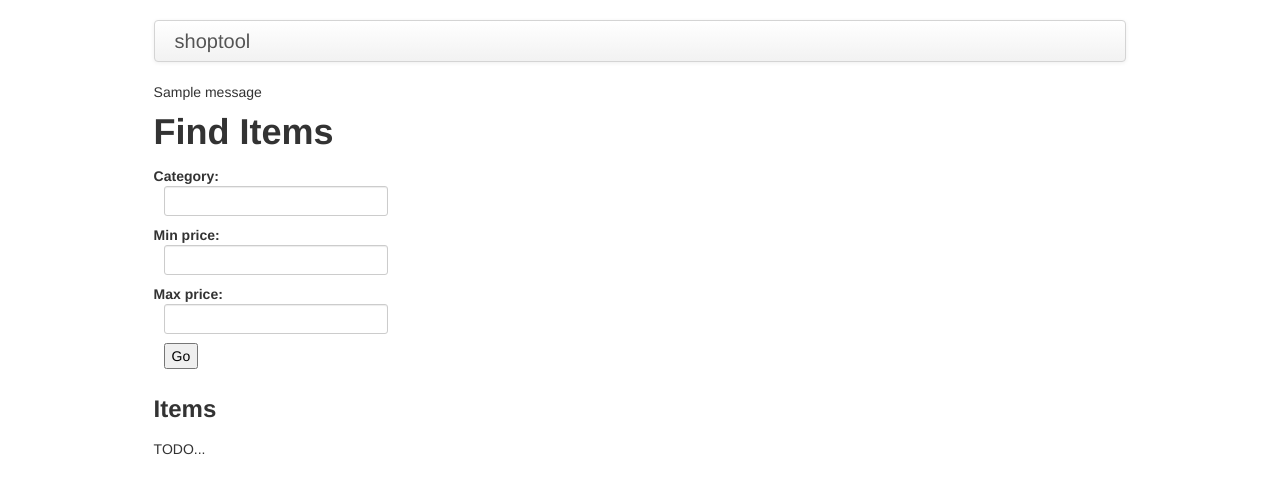
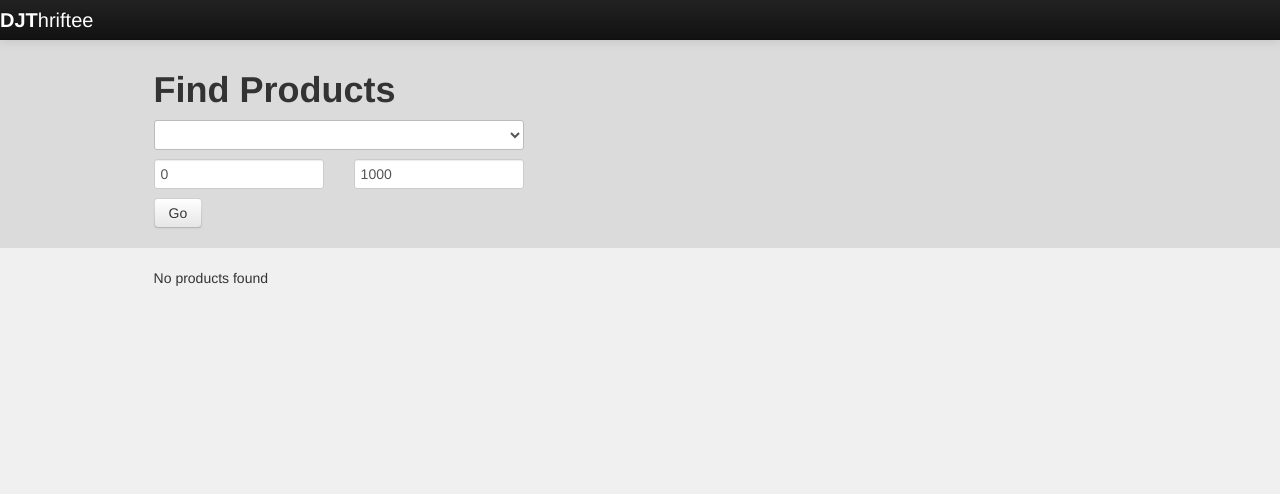
Before and after one commit to asen6/shoptool, a Flask app: page / in a window 1280 px wide; the page is wider, and only the part inside the window is pictured. Shown: the top 494 px of that part. Run offline with Flask 2, Linux system fonts and the light colour scheme; tables that the repository leaves empty hold one stand-in row (values such as "Sample post"); one stand-in notice (Sample message) is shown; some libraries are stand-ins or nearby versions.

Commit message:
JS support + working queries

```diff
--- /dev/null
+++ b/shoptool/static/js/index.js
@@ -0,0 +1,159 @@
+// index.js
+
+// Constants
+var base_url = '/';
+var products_per_row = 3;
+var empty_product_list_text = 'No products found';
+
+// Page state
+var products = {};
+var product_ids = [];
+
+
+// Page ready handler
+function init() {
+
+	// Set up event handlers
+	$("#get_products_btn").click(get_products_clicked);
+
+	$("#input_category")[0].value = 'Jackets';
+	$("#input_min_price")[0].value = 0;
+	$("#input_max_price")[0].value = 1000;
+}
+$(document).ready(init);
+
+function get_products_clicked(){
+	var input_category = escape($("#input_category")[0].value);
+	var input_min_price = escape($("#input_min_price")[0].value);
+	var input_max_price = escape($("#input_max_price")[0].value);
+
+	// Get products
+	get_products_request = $.getJSON(base_url + 'get_products/', 'category=' + input_category + '&min_price=' + input_min_price + '&max_price=' + input_max_price,
+		function(data, status, xhr) {
+			var latest_products_list = data['products'];
+			products = {};
+			product_ids = [];
+			console.log('latest_products_list length = ' + latest_products_list.length);
+			for (var i = 0; i < latest_products_list.length; ++i) {
+				curr_product_from_server = latest_products_list[i];
+				curr_product_id = curr_product_from_server['id'];
+				var product = new Product(curr_product_id
+											, curr_product_from_server['name']
+											, curr_product_from_server['url']
+											, curr_product_from_server['brand']
+											, curr_product_from_server['description']
+											, curr_product_from_server['msrp_price']
+											, curr_product_from_server['sale_price']
+											, curr_product_from_server['image_url']
+											, curr_product_from_server['image_width']
+											, curr_product_from_server['image_height']
+											, curr_product_from_server['retailer']);
+				if (!products[curr_product_id]) {
+					products[curr_product_id] = product;
+					product_ids.push(curr_product_id);
+				}
+			}
+		})
+	.success(function() {rebuild_products_list();})
+	.error(function() {console.log('Error - get_products_request');})
+	.complete(function() {});
+
+
+}
+
+function rebuild_products_list(){
+	$('#products').empty();
+	var container = $('#products')[0];
+	var row_container;
+
+	update_empty_product_list_text(product_ids.length);
+
+	// Build the products list
+	console.log('Starting product list build.  Should have ' + product_ids.length + ' products.');
+	var curr_product_row = -1;
+	for (var i = 0; i < product_ids.length; ++i) {
+		var curr_product_id = product_ids[i];
+		var curr_product = products[curr_product_id];
+		if (curr_product) {
+			// Add new row if necessary
+			var position_in_row = i % products_per_row;
+			if (position_in_row == 0) {
+				++curr_product_row;
+				var new_product_row_element = get_new_product_row_element(curr_product_row);
+				container.appendChild(new_product_row_element);
+				row_container = $('#product_row_' + curr_product_row)[0];
+			}
+
+			// Add product to row
+			curr_product.div = product_to_dom(curr_product);
+			row_container.appendChild(curr_product.div)
+		}
+	}
+}
+
+function update_empty_product_list_text(num_products_found){
+	if (num_products_found==0){
+		$("#empty_product_list_text").html(empty_product_list_text);
+		console.log('no products found');
+	} else {
+		$('#empty_product_list_text').empty();
+		console.log('some products found');
+	}
+	return;
+}
+
+// Creates a new product row
+function get_new_product_row_element(row_num){
+	new_product_row_element = document.createElement('div');
+	new_product_row_element.id = 'product_row_' + row_num;
+	$(new_product_row_element).addClass('row');
+	return new_product_row_element;
+}
+
+// Takes a product and builds a div that represents it in the products list
+function product_to_dom(product){
+	var this_product = document.createElement('div');
+	this_product.id = 'product_' + product.id;
+	$(this_product).addClass('product');
+	span_num = Math.floor(12/products_per_row);
+	$(this_product).addClass('span' + toString(span_num));
+
+	var picture = document.createElement('a');
+	$(picture).attr('href', product.url);
+	var picture_img = document.createElement('img');
+	$(picture_img).addClass('product_picture');
+	$(picture_img).attr('src', product.image_url);
+	picture.appendChild(picture_img);
+
+	var brand = document.createElement('div');
+	$(brand).addClass('product_brand');
+	$(brand).html(product.brand);
+
+	var name = document.createElement('div');
+	$(name).addClass('product_name');
+	var name_link = document.createElement('a');
+	$(name_link).attr('href', product.url);
+	$(name_link).html(product.name);
+	name.appendChild(name_link);
+
+	var sale_price = document.createElement('div');
+	$(sale_price).addClass('product_sale_price');
+	$(sale_price).html('$' + product.sale_price + ' from ' + product.retailer);
+
+	var msrp_price = document.createElement('div');
+	$(msrp_price).addClass('product_msrp_price');
+	$(msrp_price).html('$' + product.msrp_price);
+
+	var retailer = document.createElement('div');
+	$(retailer).addClass('product_retailer');
+	$(retailer).html(product.retailer);
+
+	this_product.appendChild(picture);
+	this_product.appendChild(brand);
+	this_product.appendChild(name);
+	this_product.appendChild(sale_price);
+	this_product.appendChild(msrp_price);
+	this_product.appendChild(retailer);
+
+	return this_product;
+}
--- /dev/null
+++ b/shoptool/static/js/product.js
@@ -0,0 +1,16 @@
+// product.js
+
+function Product(id, name, url, brand, description, msrp_price, sale_price, image_url, image_width, image_height, retailer){
+	this.id = id;
+	this.name = name;
+	this.url = url;
+	this.brand = brand;
+	this.description = description;
+	this.msrp_price = msrp_price;
+	this.sale_price = sale_price;
+	this.image_url = image_url;
+	this.image_width = image_width;
+	this.image_height = image_height;
+	this.retailer = retailer;
+	this.div = null;
+}
--- a/shoptool/static/stylesheets/main.css
+++ b/shoptool/static/stylesheets/main.css
@@ -4,6 +4,7 @@
 ************************************/
 
 body {
+	background-color: #F0F0F0;
 }
 
 .default_container{
@@ -29,6 +30,69 @@
   height:1em;
   clear:both;
 }
+
+/***********************************
+*		Shoptool
+************************************/
+
+.shoptool-navbar-inner{
+	/*padding-left:10px;*/
+}
+
+.shoptool_container{
+	/*font-family: Verdana, Helvetica, sans-serif;
+	font-size:14px;
+	color:4C4C4D;*/
+}
+
+.search_container{
+	width:100%;
+	margin-top: 20px;
+	padding-left: 12%;
+	padding-right: 12%;
+	padding-top:20px;
+	padding-bottom:20px;
+	background-color: #DBDBDB;
+}
+
+.products_container{
+	width:100%;
+	padding-left: 12%;
+	padding-right: 12%;
+	padding-top:20px;
+	padding-bottom:20px;
+}
+
+#products{}
+
+.product{}
+
+.product_picture{}
+
+.product_brand{
+	font-size:12px;
+	font-style:italic;
+}
+
+.product_name{}
+
+.product_sale_price{
+	font-size:16px;
+}
+
+.product_msrp_price{
+	font-size:12px;
+	text-decoration: line-through;
+}
+
+.product_retailer{}
+
+
+
+
+
+
+
 
 /***********************************
 *		Bio
--- a/shoptool/templates/find_items.html
+++ /dev/null
@@ -1,60 +0,0 @@
-<!DOCTYPE html>
-<html lang="en">
-	<head>
-		<!-- Bootstrap -->
-    	<meta name="viewport" content="width=device-width, initial-scale=1.0">
-		<link href="/static/bootstrap/css/bootstrap.min.css" rel="stylesheet">
-		<link href="/static/bootstrap/css/bootstrap-responsive.min.css" rel="stylesheet">
-    	<link type="text/css" rel="stylesheet" href="/static/stylesheets/main.css" />
-    	<title>amartyasengupta</title>
-    	<script type="text/javascript" src="//use.typekit.net/eba8mbj.js"></script>
-		<script type="text/javascript">try{Typekit.load();}catch(e){}</script>
-		<!-- Google Analytics -->
-		<script type="text/javascript">
-		  var _gaq = _gaq || [];
-		  _gaq.push(['_setAccount', 'UA-35201804-1']);
-		  _gaq.push(['_trackPageview']);
-
-		  (function() {
-		    var ga = document.createElement('script'); ga.type = 'text/javascript'; ga.async = true;
-		    ga.src = ('https:' == document.location.protocol ? 'https://ssl' : 'http://www') + '.google-analytics.com/ga.js';
-		    var s = document.getElementsByTagName('script')[0]; s.parentNode.insertBefore(ga, s);
-		  })();
-		</script>
-	</head>
-	<body>
-		<div class="default_container">
-
-			<!-- Top page elements -->
-			<div class="navbar">
-				<div class="navbar-inner">
-					<a class="brand" href="{{ url_for('find_items') }}">shoptool</a>
-				</div>
-	  		</div>
-	  		{% for message in get_flashed_messages() %}
-				<div class=flash>{{ message }}</div>
-			{% endfor %}
-
-			<div class="Title"><h1>Find Items</h1></div>
-
-
-			<!-- Search form -->
-			<form action="{{ url_for('find_items') }}" method=post class=add-entry>
-				<dl>
-					<dt>Category:
-					<dd><input type=text size=30 name=category>
-					<dt>Min price:
-					<dd><input type=text size=30 name=price_min>
-					<dt>Max price:
-					<dd><input type=text size=30 name=price_max>
-					<dd><input type=submit value="Go">
-				</dl>
-			</form>
-
-
-			<!-- Items -->
-			<h3>Items</h3>
-			TODO...
-		</div>
-	</body>
-</html>
--- /dev/null
+++ b/shoptool/templates/index.html
@@ -0,0 +1,70 @@
+<!DOCTYPE html>
+<html lang="en">
+	<head>
+		<!-- Bootstrap -->
+    	<meta name="viewport" content="width=device-width, initial-scale=1.0">
+		<link href="/static/bootstrap/css/bootstrap.min.css" rel="stylesheet">
+		<link href="/static/bootstrap/css/bootstrap-responsive.min.css" rel="stylesheet">
+    	<link type="text/css" rel="stylesheet" href="/static/stylesheets/main.css" />
+    	<title>amartyasengupta</title>
+		<!-- Javascript -->
+		<script src="/static/js/jquery-1.8.2.min.js" type="text/javascript" charset="utf-8"></script>
+		<script src="/static/js/index.js" type="text/javascript" charset="utf-8"></script>
+		<script src="/static/js/product.js" type="text/javascript" charset="utf-8"></script>
+		<!-- Google Analytics -->
+		<script type="text/javascript">
+		  var _gaq = _gaq || [];
+		  _gaq.push(['_setAccount', 'UA-35201804-1']);
+		  _gaq.push(['_trackPageview']);
+
+		  (function() {
+		    var ga = document.createElement('script'); ga.type = 'text/javascript'; ga.async = true;
+		    ga.src = ('https:' == document.location.protocol ? 'https://ssl' : 'http://www') + '.google-analytics.com/ga.js';
+		    var s = document.getElementsByTagName('script')[0]; s.parentNode.insertBefore(ga, s);
+		  })();
+		</script>
+	</head>
+	<body>
+		<div class="shoptool_container">
+			<!-- Top page elements -->
+			<div class="navbar navbar-fixed-top navbar-inverse">
+				<div class="navbar-inner shoptool-navbar-inner">
+					<a class="brand" href="{{ url_for('index') }}"><strong>DJT</strong>hriftee</a>
+				</div>
+	  		</div>
+	  		{% if error %}
+	  			<h1> Error: {{ error }}</h1>
+	  		{% endif %}
+	  		{% for message in get_flashed_messages() %}
+				<div class=flash>{{ message }}</div>
+			{% endfor %}
+
+
+			<!-- Search form -->
+			<div class="search_container">
+				<div class="Title"><h1>Find Products</h1></div>
+				<div class="controls">
+					<select id="input_category" class="span4" placeholder="Category">>
+						{% if available_categories %}
+						{% for category in available_categories %}
+							<option>{{ category.gilt_category }}</option>
+						{% endfor %}
+						{% endif %}
+					</select>
+				</div>
+				<div class="controls controls-row">
+					<input class="span2" id="input_min_price" type="text" placeholder="Minimum price">
+					<input class="span2" id="input_max_price" type="text" placeholder="Maximum price">
+				</div>
+				<div><button id="get_products_btn" type="submit" class="btn">Go</button></div>
+			</div>
+
+
+			<!-- Items -->
+			<div class="products_container">
+				<div id="products"></div>
+				<div id="empty_product_list_text">No products found</div>
+			</div>
+		</div>
+	</body>
+</html>
--- a/shoptool/views.py
+++ b/shoptool/views.py
@@ -1,19 +1,70 @@
 from shoptool import app, db, gilt_sale, gilt_product, gilt_category, gilt_image_url, gilt_sku
 from flask import Flask, request, session, g, redirect, url_for, abort, \
-	render_template, flash, _app_ctx_stack
+	render_template, flash, _app_ctx_stack, jsonify, json
 from datetime import datetime
-from sqlalchemy import and_
+from sqlalchemy import and_, func
+from sqlalchemy.orm import joinedload, contains_eager
 import time
 import requests
 import json
+import dateutil.parser
 
 
 # Home page
 
-@app.route('/')
-def find_items():
-	return render_template('find_items.html')
+@app.route('/', methods=['GET', 'POST'])
+def index():
+	available_categories = get_available_categories()
+	return render_template('index.html', available_categories=available_categories)
 
+def get_available_categories():
+	available_categories = db.session.query(gilt_category).\
+										group_by(gilt_category.gilt_category).\
+										order_by(gilt_category.gilt_category).\
+										all()
+	return available_categories
+
+@app.route('/test_json/', methods=['GET'])
+def test_json():
+	random_something = 'something'
+	return jsonify(username=random_something)
+
+@app.route('/get_products/', methods=['GET'])
+def get_items():
+	category = request.args.get('category', '')
+	min_price = request.args.get('min_price', '')
+	max_price = request.args.get('max_price', '')
+	current_time = datetime.now()
+
+	products = []
+	product_ids = []
+	for product, image_url, sku in db.session.query(gilt_product, gilt_image_url, gilt_sku).\
+								join(gilt_category).\
+								join(gilt_sale).\
+								filter(gilt_product.id==gilt_image_url.gilt_product_id).\
+								filter(gilt_product.id==gilt_sku.gilt_product_id).\
+								filter(gilt_category.gilt_category==category).\
+								filter(gilt_sale.begins<current_time).\
+								filter(gilt_sale.ends>current_time).\
+								filter(gilt_sku.inventory_status=='for sale').\
+								filter(gilt_sku.sale_price>=min_price).\
+								filter(gilt_sku.sale_price<=max_price).\
+								all():
+
+		curr_product_dict = {'id': product.id
+								, 'name': product.name
+								, 'url': product.product_url
+								, 'brand': product.brand
+								, 'description': product.description
+								, 'msrp_price': sku.msrp_price
+								, 'sale_price': sku.sale_price
+								, 'image_url': image_url.url
+								, 'image_width': image_url.width
+								, 'image_height': image_url.height
+								, 'retailer': 'Gilt'
+							}
+		products.append(curr_product_dict)
+	return jsonify(products=products)
 
 @app.route('/refresh_gilt_data/')
 def refresh_gilt():
@@ -30,13 +81,19 @@
 			new_sale_id = missing.id
 			print 'sale not added (already exists): ' + str(new_sale_id)
 		else:
+			begins = None
+			ends = None
+			if sale.get('begins') is not None:
+				begins = dateutil.parser.parse(sale.get('begins'), ignoretz=True)
+			if sale.get('ends') is not None:
+				ends= dateutil.parser.parse(sale.get('ends'), ignoretz=True)
 			new_sale = gilt_sale(sale.get('sale_key')
 									, sale.get('name')
 									, sale.get('sale_url')
 									, sale.get('store')
 									, sale.get('description')
-									, sale.get('begins')
-									, sale.get('ends'))
+									, begins
+									, ends)
 			db.session.add(new_sale)
 			db.session.commit()
 			new_sale_id = new_sale.id
@@ -52,7 +109,10 @@
 				continue
 			r_product = requests.get(product + apikeystring)
 			product_data = json.loads(r_product.text)
-			new_product = gilt_product(product_data.get('id')
+			product_id_value = None
+			if product_data.get('id') is not None:
+				product_id_value = int(float(product_data.get('id')))
+			new_product = gilt_product(product_id_value
 										, product_data.get('name')
 										, product_data.get('product')
 										, product_data.get('brand')
@@ -95,8 +155,14 @@
 							if missing is not None:
 								print '----> image_url not added (already exists): ' + str(missing.id)
 								continue
-							new_image_url = gilt_image_url(image.get('width')
-															, image.get('height')
+							width = None
+							height = None
+							if image.get('width') is not None:
+								width = int(float(image.get('width')))
+							if image.get('height') is not None:
+								height = int(float(image.get('width')))
+							new_image_url = gilt_image_url(width
+															, height
 															, curr_url
 															, new_product_id
 															, image_listing_position)
@@ -114,6 +180,15 @@
 					if missing is not None:
 						print '----> sku not added (already exists): ' + str(missing.id)
 						continue
+					msrp_price = None
+					sale_price = None
+					shipping_surcharge = None
+					if sku.get('msrp_price') is not None:
+						msrp_price = float(sku.get('msrp_price'))
+					if sku.get('sale_price') is not None:
+						sale_price = float(sku.get('sale_price'))
+					if sku.get('shipping_surcharge') is not None:
+						shipping_surcharge = float(sku.get('shipping_surcharge'))
 					# get attributes
 					color = None
 					size = None
@@ -125,9 +200,9 @@
 								size = attribute.get('value')
 					new_sku = gilt_sku(sku.get('id')
 										, sku.get('inventory_status')
-										, sku.get('msrp_price')
-										, sku.get('sale_price')
-										, sku.get('shipping_surcharge')
+										, msrp_price
+										, sale_price
+										, shipping_surcharge
 										, color
 										, size
 										, new_product_id)
@@ -142,4 +217,7 @@
 
 def update_product(product_id, product_object):
 	# TODO
+	# Including set an image as primary image --> Then feed this into the get_products stuff
+	# Same with skus
+	# Including updating inventory status
 	return
```
Also changed, not shown: shoptool/__init__.py (+9 -9 lines), 2 other files.
